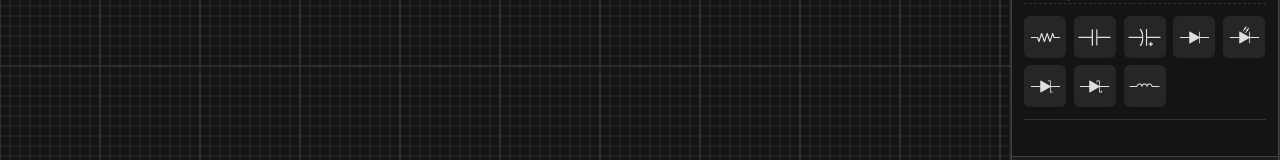
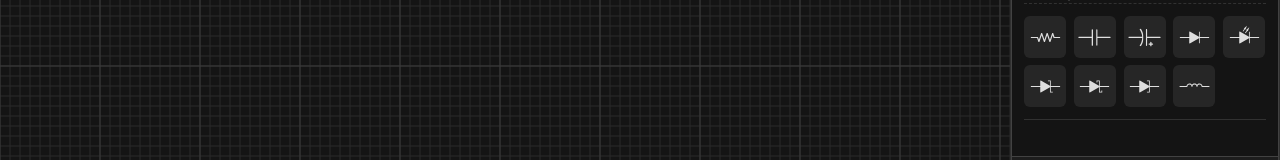
Before and after one commit to AletzMan/bitlab-circuit, a React (Vite) app: page / in a window 1280 px wide. Shown: the part 274-434 px from the top of the page. Built offline with nearby package versions, Linux system fonts and the light colour scheme.

Commit message:
feat(constants): add support for Tunnel component type

```diff
--- a/src/constants/index.tsx
+++ b/src/constants/index.tsx
@@ -1,4 +1,4 @@
-import { BoardIcon, CapacitorElectrolyticIcon, CapacitorIcon, DiodeIcon, InductorIcon, LEDIcon, NodeIcon, ResistorIcon, SchottkyIcon, ZenerIcon } from "../icons";
+import { BoardIcon, CapacitorElectrolyticIcon, CapacitorIcon, DiodeIcon, InductorIcon, LEDIcon, NodeIcon, ResistorIcon, SchottkyIcon, TunnelIcon, ZenerIcon } from "../icons";
 import { ComponentType, GroupComponent } from "../types";
 
 export const ANALOG_COMPONENTS: GroupComponent[] = [
@@ -38,6 +38,11 @@ export const ANALOG_COMPONENTS: GroupComponent[] = [
         label: "Schottky"
     },
     {
+        icon: <TunnelIcon />,
+        type: ComponentType.Tunnel,
+        label: "Tunnel"
+    },
+    {
         icon: <InductorIcon />,
         type: ComponentType.Inductor,
         label: "Inductor"
@@ -66,6 +71,7 @@ export const ARRAY_COMPONENTS: ComponentType[] = [
     ComponentType.Led,
     ComponentType.Zener,
     ComponentType.Schottky,
+    ComponentType.Tunnel,
     ComponentType.Inductor,
     ComponentType.Node,
 ];
```
